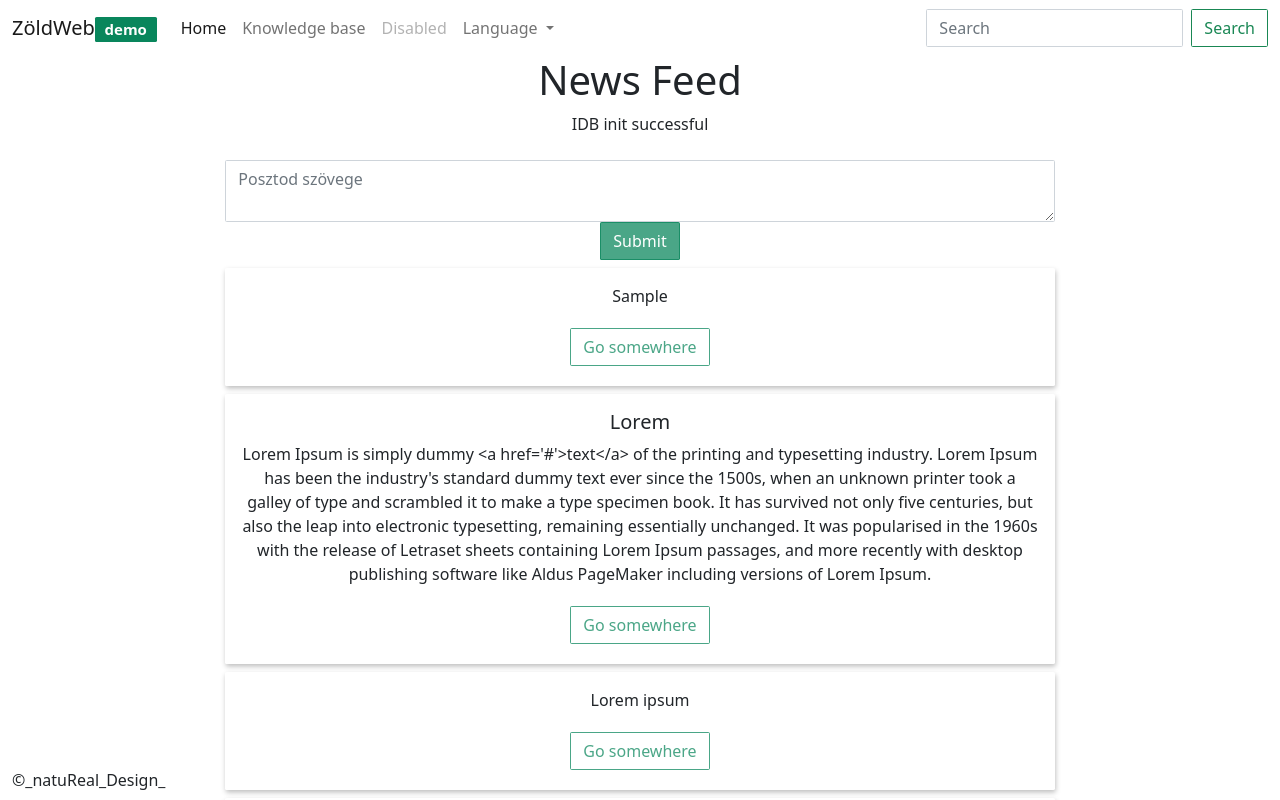
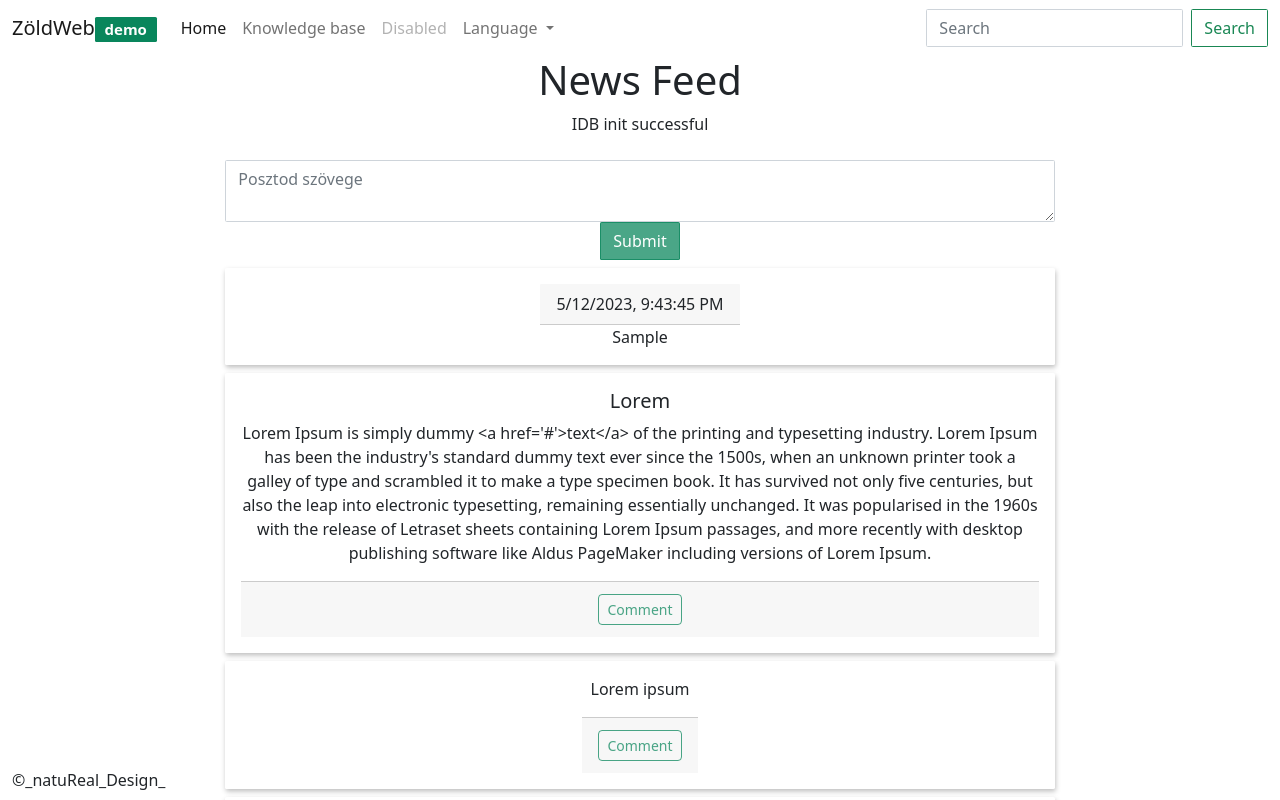
Before and after one commit to proofone/zoldweb, a React app: page / in a window 1280 px wide. Both pictures are taken after typing "Sample" into the empty fields and a click on the button "Submit". Shown: the top 800 px of the page. Built offline with nearby package versions, Linux system fonts and the light colour scheme; no server answers.

Commit message:
Mainfeed and MondoDB minor changes

```diff
--- a/node_server/index.js
+++ b/node_server/index.js
@@ -3,13 +3,13 @@ const mongoose = require('mongoose')
 //var cors = require('cors');
 
 // Connect MongoDB
-const mongoService = process.env.MONGO_SERVICE || "localhost"
+const mongoService = process.env.MONGO_SERVICE || "0.0.0.0"
 const mongoPort = process.env.MONGO_PORT || 27017;
 const mongoUrl = `mongodb://${mongoService}:${mongoPort}/mini-message-board`;
 mongoose.connect(mongoUrl).then(() => {
     console.log(`MongoDB running at port ${mongoPort}`);
 }
-).catch(err => console.log(err))
+).catch(err => console.log("MongoDB error:\n" + err))
 
 const PORT = process.env.PORT || 3001;
 
--- a/src/mainfeed.js
+++ b/src/mainfeed.js
@@ -6,13 +6,19 @@ import Form from 'react-bootstrap/Form';
 
 export function BasicPost(props) {
   let postContent = [];
+  let postHeader, postFooter;
+  props.date ? postHeader = [props.date.toLocaleString()] :
+  //TODO: check user is_authenticated
+  postFooter = [<Button variant="outline-primary my-1" size='sm'>Comment</Button>]
+  postHeader && postContent.push(<Card.Header>{postHeader}</Card.Header>)
   props.title && postContent.push(<Card.Title>{props.title}</Card.Title>);
   props.text && postContent.push(<Card.Text>{props.text}</Card.Text>);
+  postFooter && postContent.push(<Card.Footer>{postFooter}</Card.Footer>)
+
   return (
     <Card className={"newsfeed-post"}>
       <Card.Body>
         {postContent}
-        <Button variant="outline-primary my-1">Go somewhere</Button>
       </Card.Body>
     </Card>
   );
```
